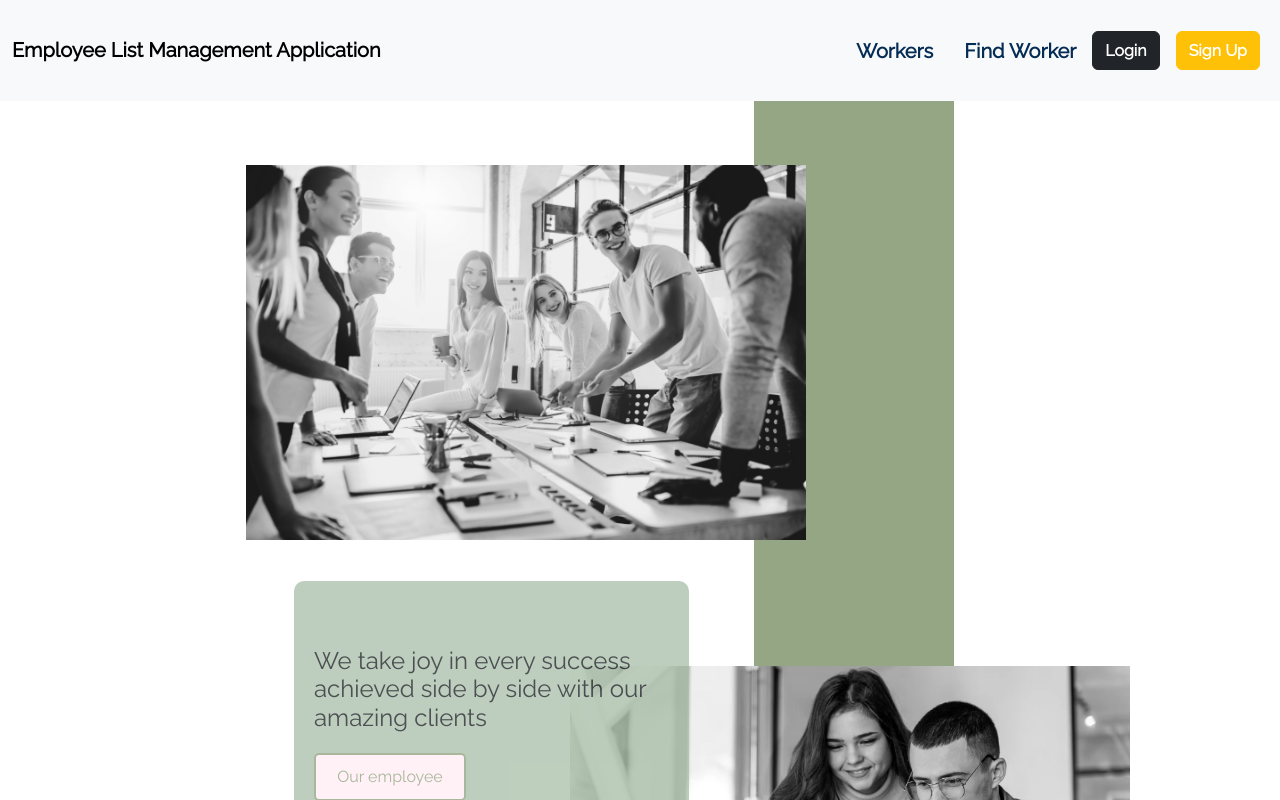
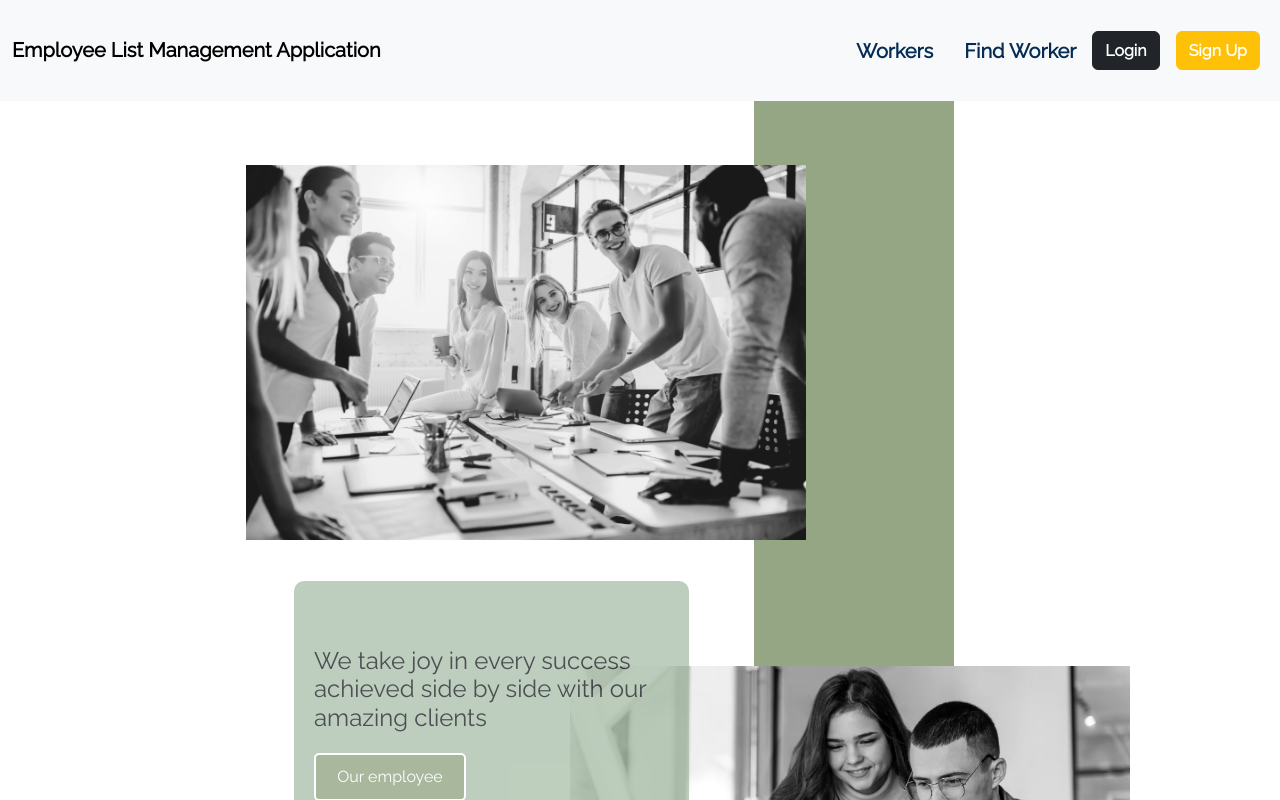
Before and after one commit to osemenets21/Employee-List-Management-Application, a React (Create React App) app: page / in a window 1280 px wide. In both pictures the pointer is over the link "Our employee". Shown: the top 800 px of the page. Built offline with nearby package versions, Linux system fonts and the light colour scheme; data requests are answered from the project's data file.

Commit message:
change mixin for transparent button

```diff
--- a/src/mixins/_mixins.scss
+++ b/src/mixins/_mixins.scss
@@ -64,4 +64,10 @@
     border-radius: 5px;
     cursor: pointer;
     text-decoration: none;
+    transition: .3s;
+    &:hover {
+        background-color: #94A684;
+        color: white;
+        border-color: white;
+    }
   }
```
